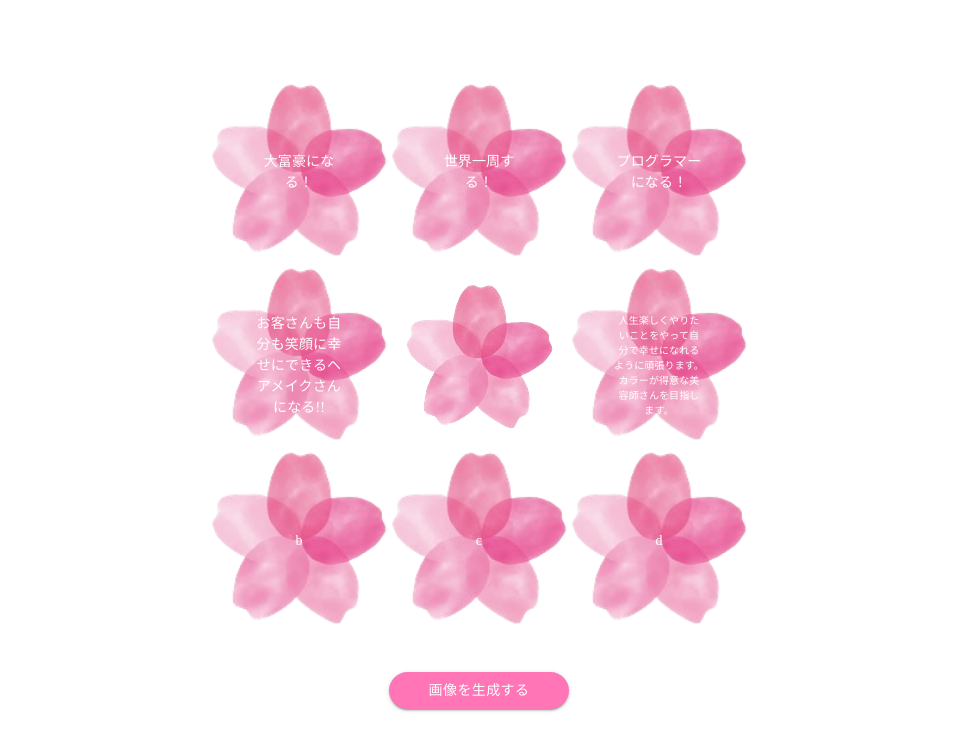
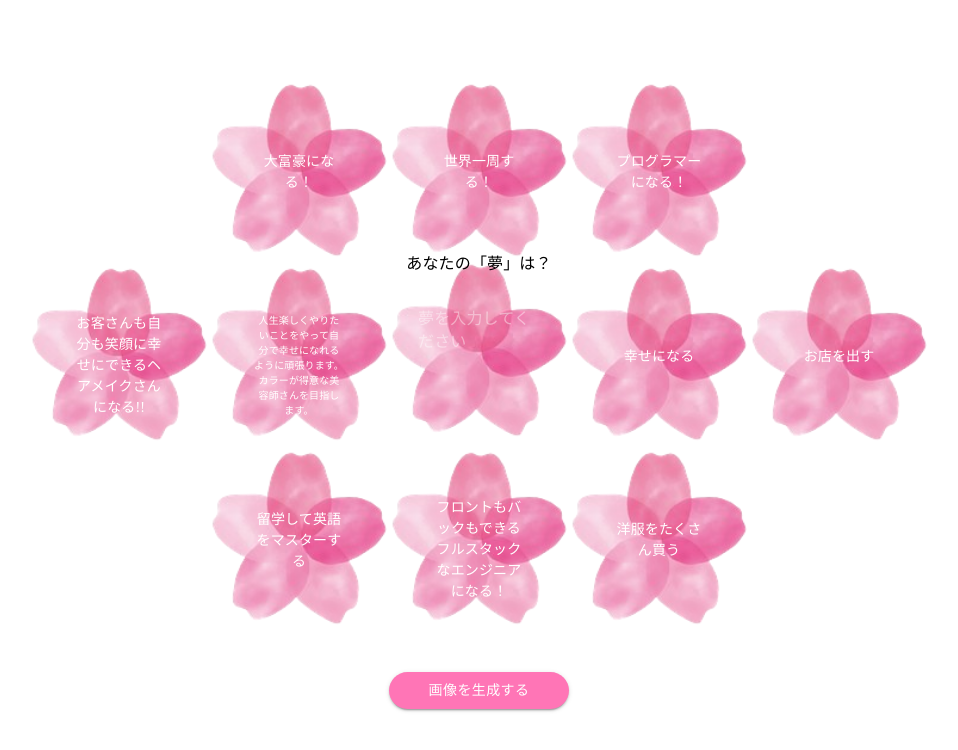
Before and after one commit to f-tash/Cherry-Pic, a React (Create React App) app in the folder Front/front-react-project/: page /input in a window 1280 px wide. Shown: the top 750 px of the page, without its empty margins (161-1119 px from the left). Built offline with nearby package versions, Linux system fonts and the light colour scheme; a web font is replaced by a local one.

Commit message:
fix: style

```diff
--- a/Front/front-react-project/src/SakuraCardArea.tsx
+++ b/Front/front-react-project/src/SakuraCardArea.tsx
@@ -1,37 +1,45 @@
 import React from "react";
-import { Grid, Box } from "@mui/material";
+import { Box, Typography } from "@mui/material";
 import OtherUserPost from "./OtherUserPost.tsx";
+import InputSakuraCardItem from "./InputSakuraCardItem.tsx";
 
 const SakuraCardArea = () => {
   const dreams = [
-    { gridColumn: 1, gridRow: 1, dream: "大富豪になる！" },
-    { gridColumn: 2, gridRow: 1, dream: "世界一周する！" },
-    { gridColumn: 3, gridRow: 1, dream: "プログラマーになる！" },
+    { gridColumn: 2, gridRow: 1, dream: "大富豪になる！" },
+    { gridColumn: 3, gridRow: 1, dream: "世界一周する！" },
+    { gridColumn: 4, gridRow: 1, dream: "プログラマーになる！" },
     {
       gridColumn: 1,
       gridRow: 2,
       dream: "お客さんも自分も笑顔に幸せにできるヘアメイクさんになる!!",
     },
     {
-      gridColumn: 3,
+      gridColumn: 2,
       gridRow: 2,
       dream:
         "人生楽しくやりたいことをやって自分で幸せになれるように頑張ります。カラーが得意な美容師さんを目指します。",
     },
-    { gridColumn: 1, gridRow: 3, dream: "b" },
-    { gridColumn: 2, gridRow: 3, dream: "c" },
-    { gridColumn: 3, gridRow: 3, dream: "d" },
+    { gridColumn: 4, gridRow: 2, dream: "幸せになる" },
+    { gridColumn: 5, gridRow: 2, dream: "お店を出す" },
+    { gridColumn: 2, gridRow: 3, dream: "留学して英語をマスターする" },
+    {
+      gridColumn: 3,
+      gridRow: 3,
+      dream: "フロントもバックもできるフルスタックなエンジニアになる！",
+    },
+    { gridColumn: 4, gridRow: 3, dream: "洋服をたくさん買う" },
   ];
+
   return (
     <Box
       sx={{
         display: "grid",
-        gridTemplateColumns: "repeat(3, 1fr)",
+        gridTemplateColumns: "repeat(5, 1fr)",
         gridTemplateRows: "repeat(3, 1fr)",
         position: "relative",
       }}
     >
-      {/* 周りの8要素 */}
+      {/* 周りの要素 */}
       {dreams.map((dream, index) => (
         <Box
           key={index}
@@ -47,14 +55,18 @@ const SakuraCardArea = () => {
       {/* 中央の要素 */}
       <Box
         sx={{
-          gridColumn: 2,
+          gridColumn: 3,
           gridRow: 2,
           display: "flex",
           alignItems: "center",
           justifyContent: "center",
+          flexDirection: "column",
         }}
       >
-        <img src="./sakura.png" />
+        <Typography my={-2} zIndex={2}>
+          あなたの「夢」は？
+        </Typography>
+        <InputSakuraCardItem />
       </Box>
     </Box>
   );
```
